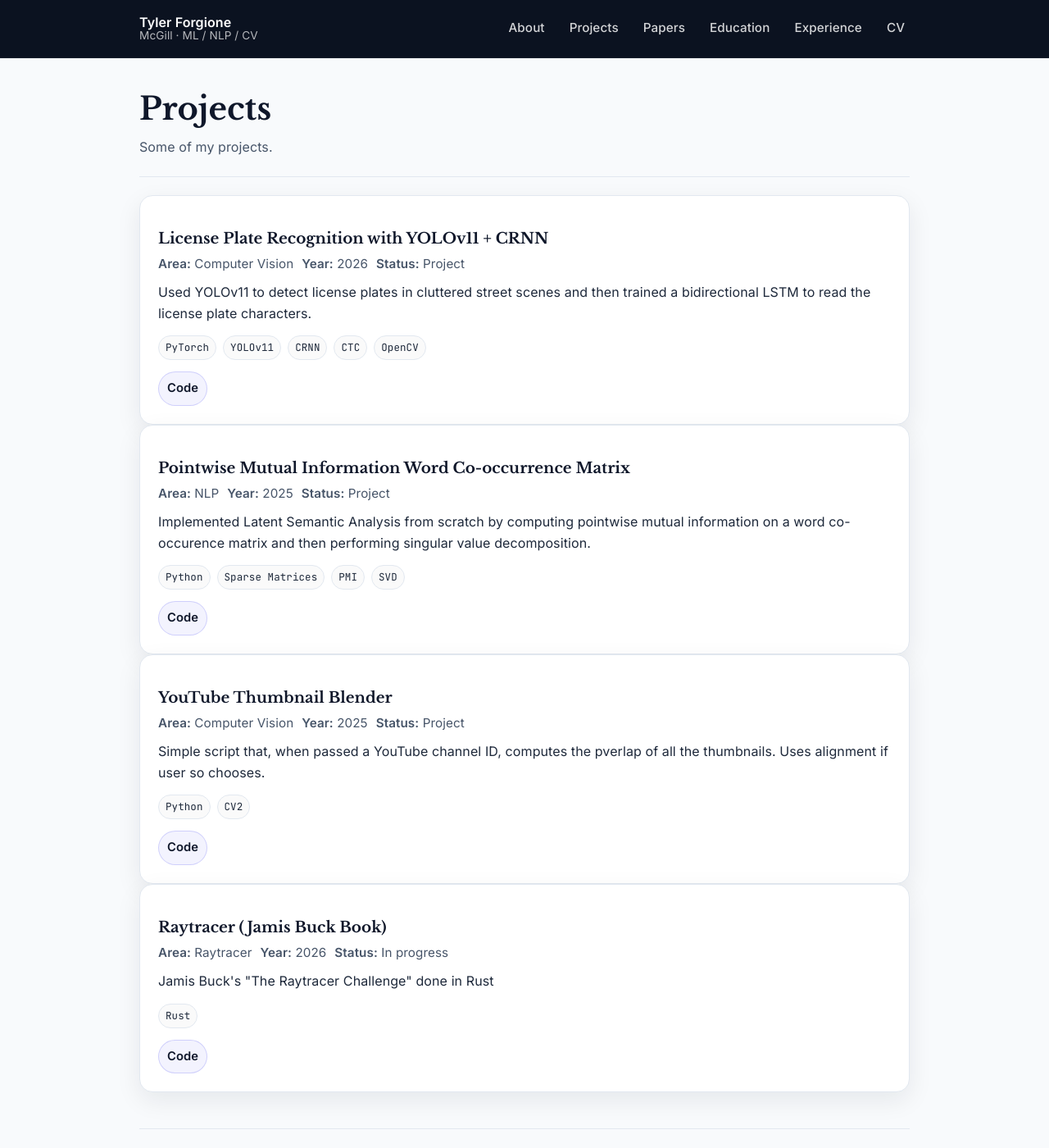
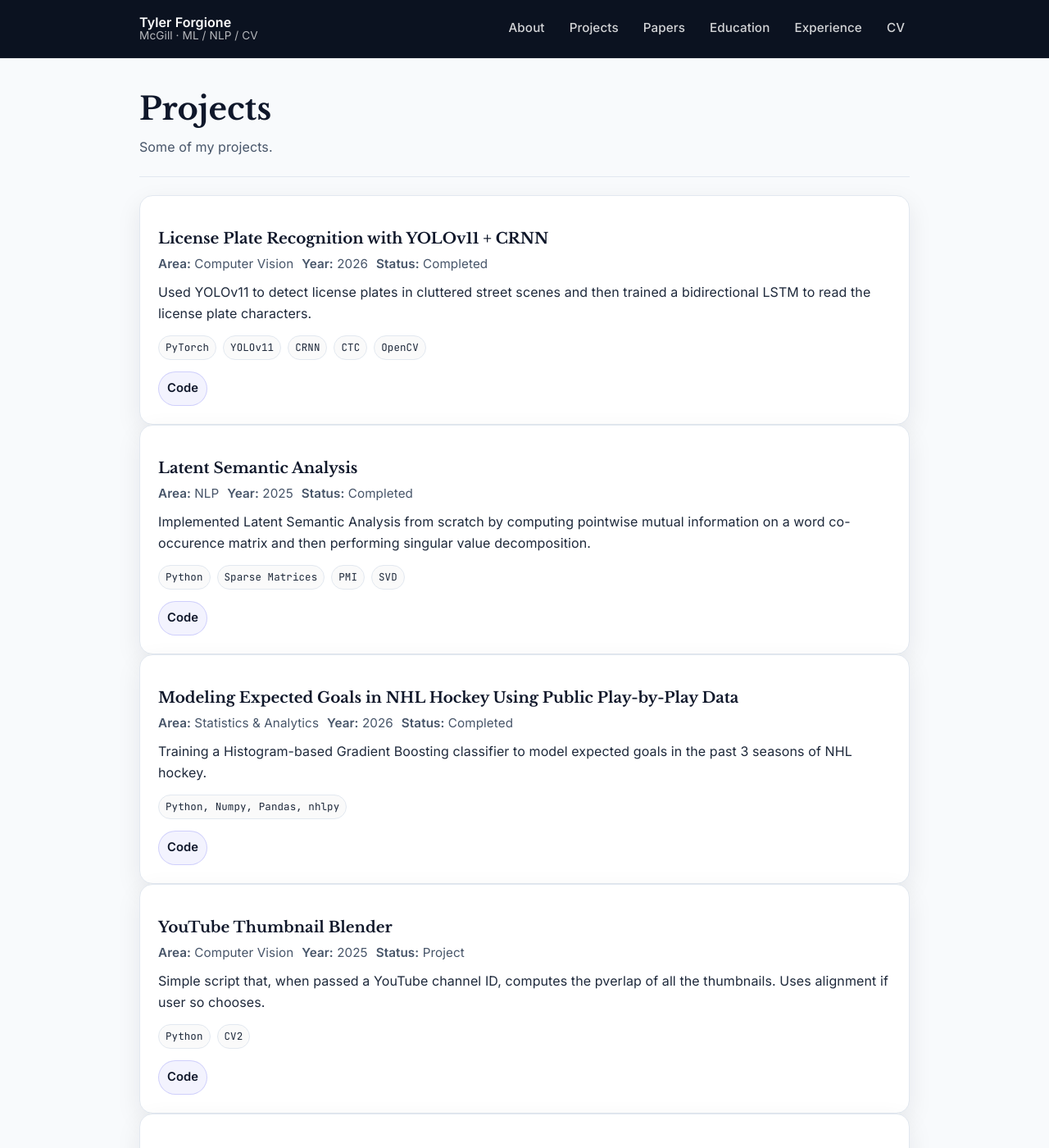
Before and after one commit to tylerforgione/tylerforgione.github.io, a Jekyll site: the page built from projects.md, in a window 1280 px wide and 1400 px high. Shown: the whole window at 82% size. Built offline with Jekyll 4.4.1, drawn with Linux system fonts in a browser that asks for light colours.

Commit message:
added a paper/project

```diff
--- a/_data/papers.yml
+++ b/_data/papers.yml
@@ -12,10 +12,9 @@
   pdf: "/assets/pdfs/LSA.pdf"
   abstract: "In this project, a Latent Semantic Analysis model was trained on Wikitext-103, a dataset of over 100 million tokens. The model only kept words that were used at least 25 times and was projected onto a 300 dimension latent space. It was then tested on numerous word-similarity and analogy tests and performed relatively well given the training corpus size as well as the minimum count set in the vocabulary. In the future, this model will be compared to simpler and more complex models in order to get a benchmark for semantic models."
 
-# Uncomment if you end up adding a third
-# - title: "Paper Title #3"
-#   authors: "Tyler Forgione"
-#   year: 2026
-#   status: "Draft"
-#   pdf: "/assets/pdfs/paper3.pdf"
-#   abstract: "Abstract placeholder."
+- title: "Modeling Expected Goals in NHL Hockey Using Public Play-by-Play Data"
+  authors: "Tyler Forgione"
+  year: 2026
+  status: "Completed"
+  pdf: "/assets/pdfs/xG.pdf"
+  abstract: "Abstract placeholder."
--- a/_data/projects.yml
+++ b/_data/projects.yml
@@ -1,7 +1,7 @@
 - title: "License Plate Recognition with YOLOv11 + CRNN"
   area: "Computer Vision"
   year: 2026
-  status: "Project"
+  status: "Completed"
   featured: true
   description: "Used YOLOv11 to detect license plates in cluttered street scenes and then trained a bidirectional LSTM to read the license plate characters."
   methods: ["PyTorch", "YOLOv11", "CRNN", "CTC", "OpenCV"]
@@ -10,15 +10,27 @@
     demo: null
     paper: null
 
-- title: "Pointwise Mutual Information Word Co-occurrence Matrix"
+- title: "Latent Semantic Analysis"
   area: "NLP"
   year: 2025
-  status: "Project"
+  status: "Completed"
   featured: true
   description: "Implemented Latent Semantic Analysis from scratch by computing pointwise mutual information on a word co-occurence matrix and then performing singular value decomposition."
   methods: ["Python", "Sparse Matrices", "PMI", "SVD"]
   links:
     code: "https://github.com/tylerforgione/PointwiseMutualInfo"
+    demo: null
+    paper: null
+
+- title: "Modeling Expected Goals in NHL Hockey Using Public Play-by-Play Data "
+  area: "Statistics & Analytics"
+  year: 2026
+  status: "Completed"
+  featured: true
+  description: "Training a Histogram-based Gradient Boosting classifier to model expected goals in the past 3 seasons of NHL hockey."
+  methods: ["Python, Numpy, Pandas, nhlpy"]
+  links:
+    code: "https://github.com/tylerforgione/xg"
     demo: null
     paper: null
 
@@ -35,7 +47,7 @@
     paper: null
 
 - title: "Raytracer (Jamis Buck Book)"
-  area: "Raytracer"
+  area: "Graphics"
   year: 2026
   status: "In progress"
   featured: false
```
Also changed, not shown: 4 other files.
